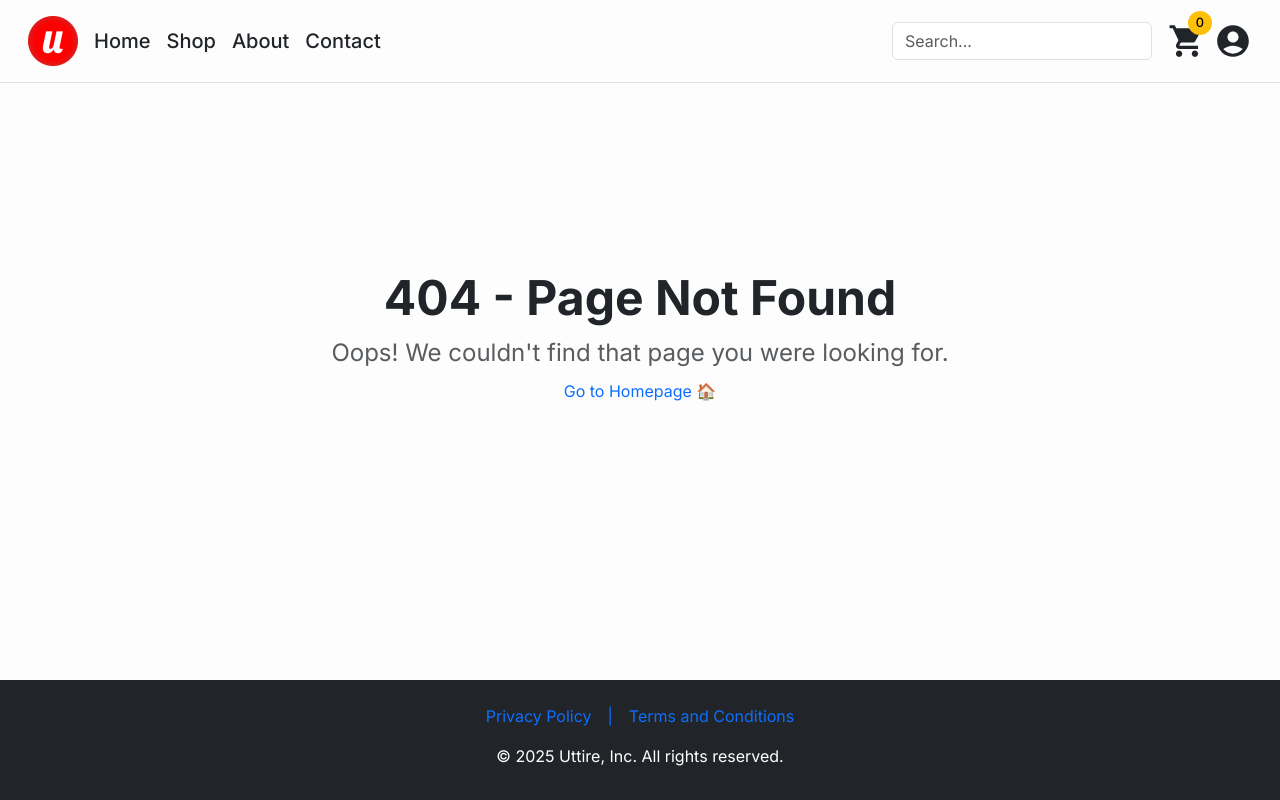
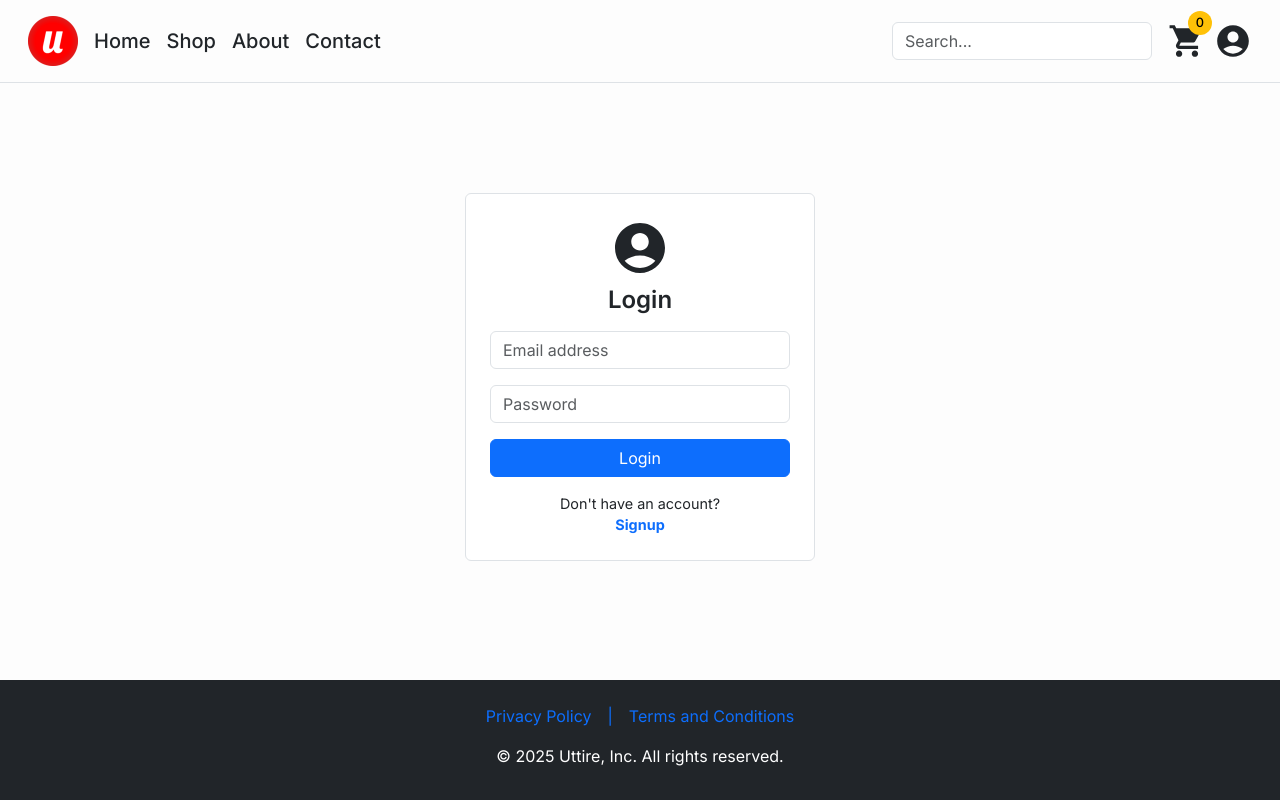
Before and after one commit to amaan073/Uttire, a React (Vite) app in the folder client/: page /login in a window 1280 px wide. Before the commit this address had no page. Built offline with nearby package versions, Linux system fonts and the light colour scheme; a web font is replaced by a local one.

Commit message:
login page created

```diff
--- a/client/src/components/Header.jsx
+++ b/client/src/components/Header.jsx
@@ -2,6 +2,7 @@ import { useState, useRef } from "react";
 import { Link } from "react-router-dom";
 import Navbar from "./ui/Navbar.jsx";
 import NavBtn from "./ui/NavBtn.jsx";
+import { NavLink } from "react-router-dom";
 
 //ICONS
 import mainLogo from "../assets/uttireLogo.png";
@@ -13,13 +14,13 @@ const Header = () => {
   const [searchOpen, setSearchOpen] = useState(false); //search bar open and close in small screens
   const [isResultVisible, setIsResultVisible] = useState(false); //search result hide and show
   const [isNavActive, setNavActive] = useState(false); //nav menu button for small screens
-  const [isLoginFormVisible, setIsLoginFormVisible] = useState(false); //login form show and hide
+  const [isAccountPopupVisible, setisAccountPopupVisible] = useState(false); //login form show and hide
 
   //click outside login form to close it /* snippet From [Tech Stacker] https://youtu.be/wX0pb6CBS-c?si=kZtN6kWFqY0yrG1y*/
   const documentRef = useRef(document);
   documentRef.current.addEventListener("click", (e) => {
     if (e.target.closest(".login")) return;
-    setIsLoginFormVisible(false);
+    setisAccountPopupVisible(false);
   });
 
   return (
@@ -110,49 +111,39 @@ const Header = () => {
                   type="button"
                   className="btn p-0 border-0"
                   onClick={() => {
-                    setIsLoginFormVisible(!isLoginFormVisible);
+                    setisAccountPopupVisible(!isAccountPopupVisible);
                   }}
                 >
                   <AccountCircleIcon sx={{ height: "38px", width: "auto" }} />
                 </button>
-                <form
-                  className={`login-form position-absolute end-0 shadow-lg rounded-4 z-3 bg-body p-4 mt-3 text-start ${
-                    isLoginFormVisible ? "d-block visible" : "d-none"
+                <div
+                  className={`login-form position-absolute end-0 shadow-lg rounded-4 z-3 bg-body py-3 pb-4 mt-3 text-center ${
+                    isAccountPopupVisible ? "d-block visible" : "d-none"
                   }`}
-                  style={{ maxWidth: "330px", width: "90vw" }}
+                  style={{ maxWidth: "230px", width: "90vw" }}
                 >
-                  <div className="mb-3">
-                    <label htmlFor="email_input" className="form-label">
-                      Email address
-                    </label>
-                    <input
-                      type="email"
-                      className="form-control"
-                      id="email_input"
-                    />
-                  </div>
-                  <div className="mb-3">
-                    <label htmlFor="password_input" className="form-label">
-                      Password
-                    </label>
-                    <input
-                      type="password"
-                      className="form-control"
-                      id="password_input"
-                    />
-                  </div>
-                  <button type="submit" className="btn btn-primary">
+                  <p>You&apos;re not logged in!</p>
+                  <NavLink
+                    to="/login"
+                    className={({ isActive }) =>
+                      "btn" +
+                      (isActive ? " disabled btn-secondary" : " btn-primary")
+                    }
+                    onClick={() => setisAccountPopupVisible(false)}
+                  >
                     Login
-                  </button>
-                  <div className="mt-3" style={{ fontSize: "0.9em" }}>
-                    {/* eslint-disable-next-line react/no-unescaped-entities */}
-                    Don't have an account?
-                    <Link to="/signup">
-                      <i> Signup </i>
-                    </Link>
-                    here!
-                  </div>
-                </form>
+                  </NavLink>
+                  <NavLink
+                    to="/signup"
+                    className={({ isActive }) =>
+                      "btn ms-2" +
+                      (isActive ? " disabled btn-secondary" : " btn-success")
+                    }
+                    onClick={() => setisAccountPopupVisible(false)}
+                  >
+                    Signup
+                  </NavLink>
+                </div>
               </div>
             </div>
           </div>
--- a/client/src/main.jsx
+++ b/client/src/main.jsx
@@ -12,6 +12,7 @@ import Contact from "./pages/Contact";
 import ProductDetail from "./pages/ProductDetail";
 import Cart from "./pages/Cart";
 import Signup from "./pages/Signup";
+import Login from "./pages/Login";
 
 /*
 
@@ -52,6 +53,10 @@ const router = createBrowserRouter([
         path: "/signup",
         element: <Signup />,
       },
+      {
+        path: "/login",
+        element: <Login />,
+      },
     ],
   },
 ]);
--- /dev/null
+++ b/client/src/pages/Login.jsx
@@ -0,0 +1,46 @@
+import { Link } from "react-router-dom";
+import AccountCircleIcon from "@mui/icons-material/AccountCircle";
+
+const Login = () => {
+  return (
+    <div
+      className="container-fluid px-0 text-center d-flex justify-content-center align-items-center"
+      style={{ maxWidth: "1600px", minHeight: "calc(100vh - 210px)" }}
+    >
+      <div className="bg-white border rounded p-4">
+        <AccountCircleIcon sx={{ height: "60px", width: "auto" }} />
+        <h4 className="fw-semibold my-2 mb-3">Login</h4>
+        <form style={{ width: "300px" }}>
+          <div className="mb-3">
+            <input
+              type="email"
+              className="form-control"
+              id="email_input"
+              placeholder="Email address"
+            />
+          </div>
+          <div className="mb-3">
+            <input
+              type="password"
+              className="form-control"
+              id="password_input"
+              placeholder="Password"
+            />
+          </div>
+          <button type="submit" className="btn btn-primary w-100">
+            Login
+          </button>
+          <div className="mt-3" style={{ fontSize: "0.9em" }}>
+            {/* eslint-disable-next-line react/no-unescaped-entities */}
+            Don't have an account?
+            <Link to="/signup">
+              <div className="fw-bold"> Signup </div>
+            </Link>
+          </div>
+        </form>
+      </div>
+    </div>
+  );
+};
+
+export default Login;
```
